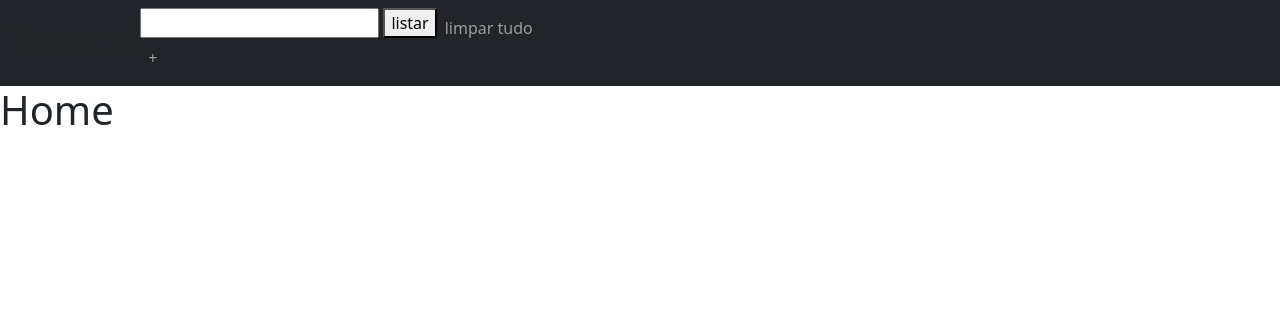
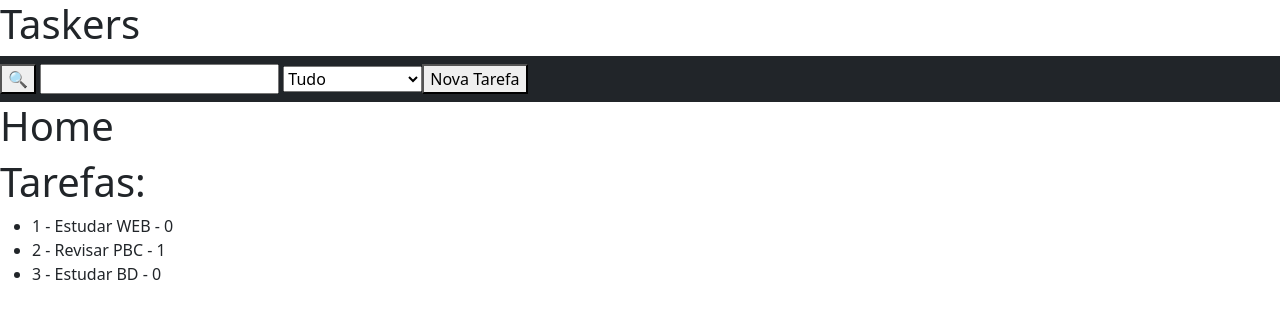
Before and after one commit to Aza090-lab/Taskers, a Node server app: page / in a window 1280 px wide. Shown: the top 319 px of the page. Run offline with Node 20, Linux system fonts and the light colour scheme; some libraries are stand-ins or nearby versions.

Commit message:
Organização do Home

```diff
--- a/Taskers/Taskers/src/controllers/initialController.js
+++ b/Taskers/Taskers/src/controllers/initialController.js
@@ -1,6 +1,17 @@
+ //====VARIAVEIS====
+ const taskModel = require('../models/taskModel');
+
 //====FUNÇÕES====
 const paginaInicial = (req, res) => {
-    res.render("home", {nome: "Moto"});
+    //res.render("home", {nome: "Moto"});
+
+    const tasks = taskModel.getAllTasks();
+
+    if (tasks.length == 0) {
+        res.render("allTasks",{tasks : "Nenhuma Task foi encontrada!"});
+    }
+
+    res.status(200).render("home", {tasks});
 };
 
 
--- a/Taskers/Taskers/src/views/home.ejs
+++ b/Taskers/Taskers/src/views/home.ejs
@@ -1,8 +1,19 @@
 <%- include('partials/head') %>
-    <%- include('partials/navbar') %>
+<%- include('partials/header') %>
+<%- include('partials/navbar') %>
 
     <h1>
         Home
     </h1>
 
+
+    <h1>Tarefas:</h1>
+    <ul>
+        <% tasks.forEach(t => { %>
+            <li>
+                <%= t.id %> - <%= t.title %> - <%= t.completed %>
+            </li>
+        <% }) %>
+    </ul>
+
 <%- include('partials/footer') %>
--- a/Taskers/Taskers/src/views/partials/head.ejs
+++ b/Taskers/Taskers/src/views/partials/head.ejs
@@ -3,11 +3,11 @@
 <head>
     <meta charset='utf-8'>
     <meta http-equiv='X-UA-Compatible' content='IE=edge'>
-    <title>Page Title</title>
     <meta name='viewport' content='width=device-width, initial-scale=1'>
+
+    <title>Taskers</title>
+
     <script src="/js/bootstrap.min.js"></script>
     <link rel="stylesheet" href="/css/bootstrap.min.css">
-
-
 </head>
 <body>
--- a/Taskers/Taskers/src/views/partials/header.ejs
+++ b/Taskers/Taskers/src/views/partials/header.ejs
@@ -1,4 +1,4 @@
 <header>
-     <img src="img/taskers2.png">
+    <!--<img src="img/taskers2.png">  A imagem nn ta nos arquivos, coloca ai dps-->
     <h1>Taskers</h1>
 </header>
--- a/Taskers/Taskers/src/views/partials/navbar.ejs
+++ b/Taskers/Taskers/src/views/partials/navbar.ejs
@@ -1,14 +1,21 @@
 <nav class="navbar navbar-expand-lg navbar-dark bg-dark">
-    <h1>Taskers</h1>
     <div class="collapse navbar-collapse" id="navbarNavAltMarkup">
-        <div class="navbar-nav">
-            <!--<a class="nav-item nav-link active" href="/">Home </span></a>-->
+        <div class="navbar-nav"   style="display: inline-flex;">
+
             <div>
-                <input type="text" name="title">
-                <button type="submit">listar</button>
-                <a class="nav-item nav-link" href="/createtask">+</a>
+                <button id="ConfirmSearchTask">🔍</button>
+                <input type="search" id="SearchTask">
+
+                <select id="SearchTaskOptions">
+                    <option>Tudo</option>
+                    <option>Concluidas</option>
+                    <option>Não Concluidas</option>
+                </select>
             </div>
-            <a class="nav-item nav-link" href="/delete">limpar tudo</a>
+
+            <div>
+                <button>Nova Tarefa</button>
+            </div>
 
         </div>
     </div>
```
